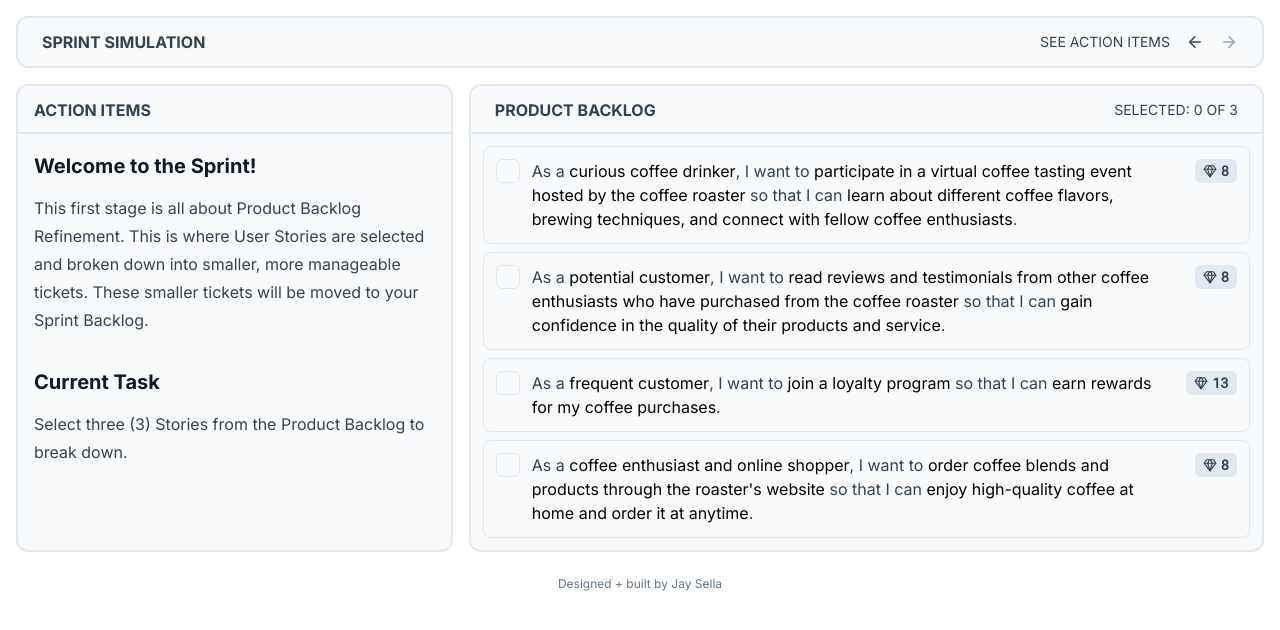
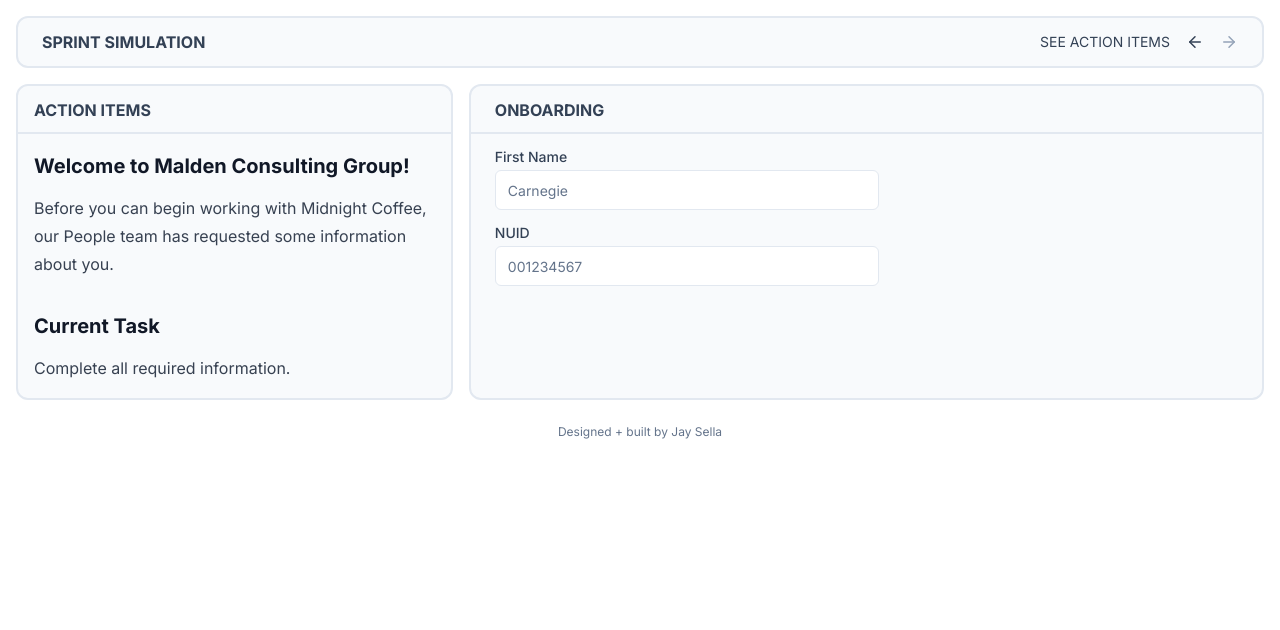
Before and after one commit to jaysella/block-comments, a Next.js app: page /product/sprint in a window 1280 px wide. Shown: the top 630 px of the page. Built offline with nearby package versions, Linux system fonts and the light colour scheme.

Commit message:
Add onboarding

```diff
--- a/app/_components/Sprint.tsx
+++ b/app/_components/Sprint.tsx
@@ -14,7 +14,7 @@
 } from "@/app/_components/ui/tooltip";
 import { motion } from "framer-motion";
 import { ArrowLeftIcon, ArrowRightIcon } from "lucide-react";
-import { ReactNode, useEffect, useState } from "react";
+import { useEffect, useState } from "react";
 import {
   ACTION_ITEMS,
   PROBLEMS,
@@ -29,6 +29,7 @@
 import SprintPrioritization from "./sprint/SprintPrioritization";
 import SprintRecap from "./sprint/SprintRecap";
 import SprintRetro from "./sprint/SprintRetro";
+import Onboarding from "./sprint/Onboarding";
 
 function determineTicketStatus(
   ticket: Ticket,
@@ -64,8 +65,11 @@
   const MAX_PROBLEMS = 2;
   const MAX_IMPROVEMENTS = 1;
 
-  const [stage, setStage] = useState(1);
+  const [stage, setStage] = useState(0);
   const [canProgress, setCanProgress] = useState(false);
+
+  const [firstName, setFirstName] = useState("");
+  const [nuid, setNuid] = useState("");
 
   const [selectedStories, setSelectedStories] = useState<Story[]>([]);
 
@@ -83,33 +87,12 @@
   );
 
   useEffect(() => {
-    if (stage === 3 || stage === 4) {
+    if (firstName && nuid && nuid.length > 6 && nuid.length < 10) {
       setCanProgress(true);
     } else {
       setCanProgress(false);
     }
-
-    if (stage === 4) {
-      setSelectedTickets((tickets) =>
-        tickets.map((ticket, index) =>
-          determineTicketStatus(ticket, index, tickets.length, selectedPoints)
-        )
-      );
-    }
-
-    if (stage === 5) {
-      let i = 0;
-      while (i < MAX_PROBLEMS) {
-        const randomIndex = Math.floor(Math.random() * PROBLEMS.length);
-        if (
-          !problems.find(({ title }) => title === PROBLEMS[randomIndex].title)
-        ) {
-          setProblems((p) => [PROBLEMS[randomIndex], ...p]);
-        }
-        i++;
-      }
-    }
-  }, [stage]);
+  }, [firstName, nuid]);
 
   useEffect(() => {
     if (selectedStories.length === MAX_STORIES) {
@@ -145,6 +128,35 @@
       setCanProgress(false);
     }
   }, [selectedImprovements]);
+
+  useEffect(() => {
+    if (stage === 3 || stage === 4) {
+      setCanProgress(true);
+    } else {
+      setCanProgress(false);
+    }
+
+    if (stage === 4) {
+      setSelectedTickets((tickets) =>
+        tickets.map((ticket, index) =>
+          determineTicketStatus(ticket, index, tickets.length, selectedPoints)
+        )
+      );
+    }
+
+    if (stage === 5 && problems.length === 0) {
+      let i = 0;
+      while (i < MAX_PROBLEMS) {
+        const randomIndex = Math.floor(Math.random() * PROBLEMS.length);
+        if (
+          !problems.find(({ title }) => title === PROBLEMS[randomIndex].title)
+        ) {
+          setProblems((p) => [PROBLEMS[randomIndex], ...p]);
+        }
+        i++;
+      }
+    }
+  }, [stage]);
 
   return (
     <>
@@ -213,6 +225,15 @@
           </BlockContent>
         </Block>
 
+        {stage === 0 && (
+          <Onboarding
+            firstName={firstName}
+            setFirstName={setFirstName}
+            nuid={nuid}
+            setNuid={setNuid}
+          />
+        )}
+
         {stage === 1 && (
           <ProductBacklog
             maxStories={MAX_STORIES}
@@ -250,6 +271,8 @@
 
         {stage === 6 && (
           <SprintRecap
+            firstName={firstName}
+            nuid={nuid}
             stories={selectedStories}
             tickets={selectedTickets}
             problems={problems}
--- /dev/null
+++ b/app/_components/sprint/Onboarding.tsx
@@ -0,0 +1,77 @@
+import {
+  Block,
+  BlockContent,
+  BlockControls,
+  BlockHeader,
+  BlockTitle,
+} from "@/app/_components/ui/block";
+import { Label } from "../ui/label";
+import { Input } from "../ui/input";
+import { Tooltip, TooltipContent, TooltipTrigger } from "../ui/tooltip";
+import { motion } from "framer-motion";
+import { CheckIcon } from "lucide-react";
+
+export default function Onboarding({
+  firstName,
+  setFirstName,
+  nuid,
+  setNuid,
+}: {
+  firstName: string;
+  setFirstName: (firstName: string) => void;
+  nuid: string;
+  setNuid: (nuid: string) => void;
+}) {
+  return (
+    <Block>
+      <BlockHeader>
+        <BlockTitle title="Onboarding" />
+
+        <BlockControls>
+          <Tooltip>
+            <TooltipTrigger>
+              <div className="flex flex-row items-center gap-2 mr-2 text-sm uppercase">
+                {firstName && nuid && nuid.length > 6 && nuid.length < 10 && (
+                  <motion.div
+                    initial={{ scale: 2 }}
+                    animate={{ scale: 1 }}
+                    className="p-2 text-green-600"
+                  >
+                    <CheckIcon size={18} />
+                  </motion.div>
+                )}
+              </div>
+            </TooltipTrigger>
+            <TooltipContent>Selected Story Points</TooltipContent>
+          </Tooltip>
+        </BlockControls>
+      </BlockHeader>
+
+      <BlockContent>
+        <div className="flex flex-col w-full gap-4">
+          <div className="grid w-full max-w-sm items-center gap-1.5">
+            <Label htmlFor="first-name">First Name</Label>
+            <Input
+              type="text"
+              pattern="[0-9]*"
+              id="first-name"
+              placeholder="Carnegie"
+              value={firstName}
+              onChange={(e) => setFirstName(e.target.value)}
+            />
+          </div>
+          <div className="grid w-full max-w-sm items-center gap-1.5">
+            <Label htmlFor="nuid">NUID</Label>
+            <Input
+              type="text"
+              id="nuid"
+              placeholder="001234567"
+              value={nuid}
+              onChange={(e) => setNuid(e.target.value)}
+            />
+          </div>
+        </div>
+      </BlockContent>
+    </Block>
+  );
+}
--- a/app/_components/sprint/SprintRecap.tsx
+++ b/app/_components/sprint/SprintRecap.tsx
@@ -21,11 +21,15 @@
 import { useToast } from "../ui/use-toast";
 
 export default function SprintRecap({
+  firstName,
+  nuid,
   stories,
   tickets,
   problems,
   improvements,
 }: {
+  firstName: string;
+  nuid: string;
   stories: Story[];
   tickets: Ticket[];
   problems: Problem[];
@@ -38,8 +42,24 @@
   function getIdentifier(): string {
     const SEPARATOR = "|";
 
+    // add first name
+    let identifier = "@";
+    firstName
+      .substring(0, Math.min(2, firstName.length))
+      .split("")
+      .forEach((char) => {
+        identifier += char.charCodeAt(0) + SEPARATOR;
+      });
+    identifier = identifier.substring(0, identifier.length - 1);
+
+    // add nuid
+    identifier += "#";
+    nuid.split("").forEach((char) => {
+      identifier += char.charCodeAt(0);
+    });
+
     // add stories
-    let identifier = "s";
+    identifier += SEPARATOR + "s";
     stories.forEach((story) => {
       identifier += PRODUCT_BACKLOG.findIndex((s) => s.id === story.id);
     });
--- a/app/product/sprint/data.tsx
+++ b/app/product/sprint/data.tsx
@@ -28,6 +28,14 @@
 };
 
 export const ACTION_ITEMS: ActionItem[] = [
+  {
+    stage: 0,
+    title: "Welcome to Malden Consulting Group!",
+    message: [
+      "Before you can begin working with Midnight Coffee, our People team has requested some information about you.",
+    ],
+    task: "Complete all required information.",
+  },
   {
     stage: 1,
     title: "Welcome to the Sprint!",
```
